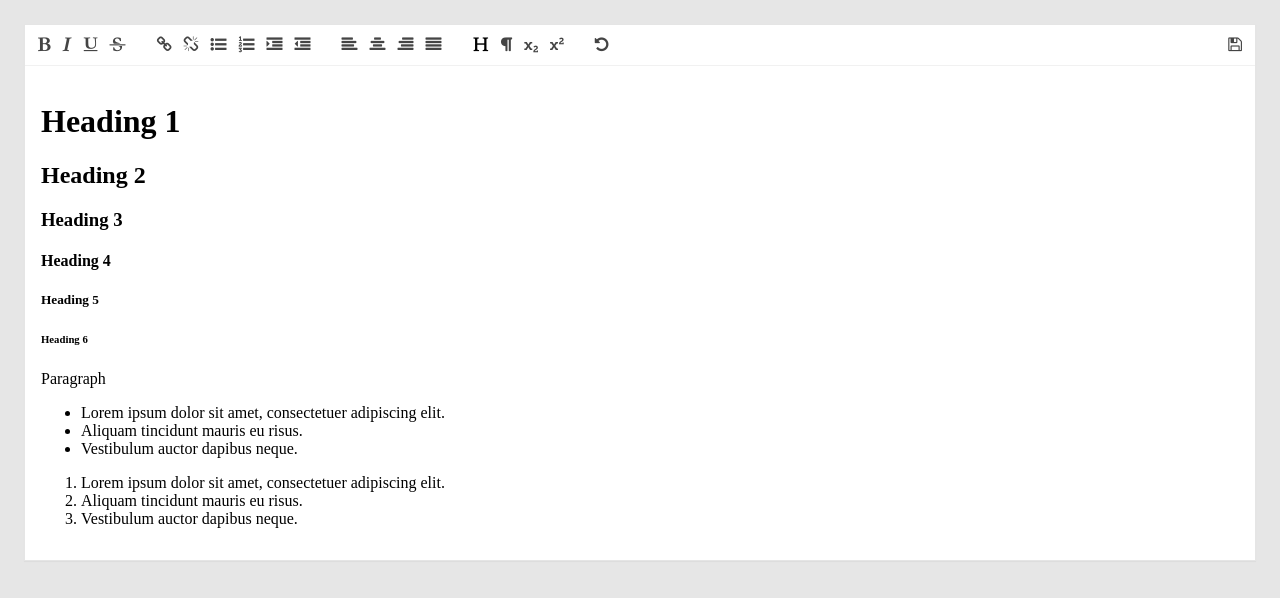
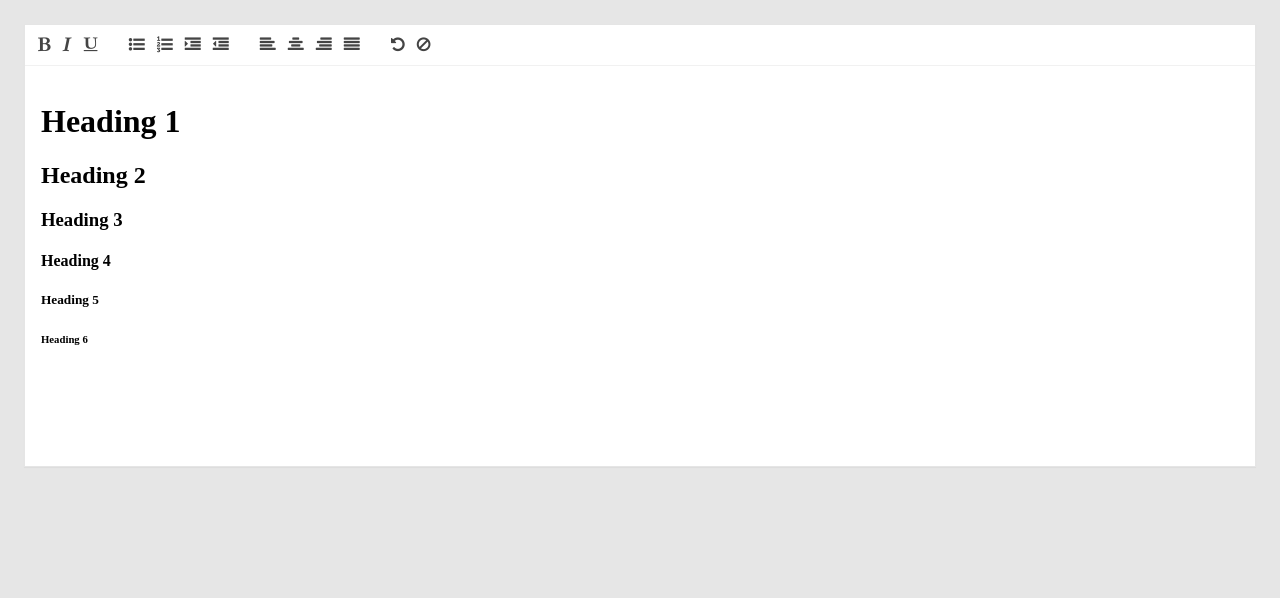
Before and after one commit to chandanbandi/Wysiwyg-editor, a plain HTML site: page index.html in a window 1280 px wide. Both pictures are taken after a click on the link 44 px from the left and 44 px from the top of the page. Drawn offline with nearby package versions, Linux system fonts and the light colour scheme.

Commit message:
added plugin script files and its implementation

```diff
--- /dev/null
+++ b/Script/editor.js
@@ -0,0 +1,56 @@
+(function ($) {
+
+    $.fn.richEditor = function (id, text) {
+
+        var editorSec = $("<div/>").addClass("the-editor").attr("role", "text-editor");
+        var toolbarSec = `<div class='the-editor-toolbar'>
+                            <a href='#' onclick='doTextCommand(event, &#34;bold&#34;)' title='Bold'>
+                                <i class='fa fa-bold'></i>
+                            </a>
+                            <a href='#' onclick='doTextCommand(event,&#34;italic&#34;)' title='Italic'>
+                                <i class='fa fa-italic'></i>
+                            </a>
+                            <a href='#' onclick='doTextCommand(event,&#34;underline&#34;)' title='Underline'>
+                                <i class='fa fa-underline'></i>
+                            </a>
+                            <div class='the-editor-toolbar-separator'>|</div>
+                            <a href='#' onclick='doTextCommand(event,&#34;insertUnorderedList&#34;)' title='Insert Unordered List'>
+                                <i class='fa fa-list-ul'></i>
+                            </a>
+                            <a href='#' onclick='doTextCommand(event,&#34;insertOrderedList&#34;)' title='Insert Ordered List'>
+                                <i class='fa fa-list-ol'></i>
+                            </a>
+                            <a href='#' onclick='doTextCommand(event,&#34;indent&#34;)' title='Indent'>
+                                <i class='fa fa-indent'></i>
+                            </a>
+                            <a href='#' onclick='doTextCommand(event,&#34;outdent&#34;)' title='Outdent'>
+                                <i class='fa fa-outdent'></i>
+                            </a>
+                            <div class='the-editor-toolbar-separator'>|</div>
+                            <a href='#' onclick='doTextCommand(event,&#34;justifyLeft&#34;)' title='Align Left'>
+                                <i class='fa fa-align-left'></i>
+                            </a>
+                            <a href='#' onclick='doTextCommand(event,&#34;justifyCenter&#34;)' title='Align center'>
+                                <i class='fa fa-align-center'></i>
+                            </a>
+                            <a href='#' onclick='doTextCommand(event,&#34;justifyRight&#34;)' title='Align right'>
+                                <i class='fa fa-align-right'></i>
+                            </a>
+                            <a href='#' onclick='doTextCommand(event,&#34;justifyFull&#34;)' title='Align justify'>
+                                <i class='fa fa-align-justify'></i>
+                            </a>
+                            <div class='the-editor-toolbar-separator'>|</div>
+                            <a href='#' onclick='doTextCommand(event,&#34;undo&#34;)' title='Undo'>
+                                <i class='fa fa-undo'></i>
+                            </a>
+                            <a id='removeFormatBtn' href='#' onclick='doTextCommand(event,&#34;removeFormat&#34;)' title='Remove Format'>
+                                <i class='fa fa-ban'></i>
+                            </a>
+                        </div>`;
+        var textSec = "<div class='the-editor-content' id='" + id + "' contenteditable>" + text + "</div>";
+
+        editorSec.html(toolbarSec + textSec);
+
+        return this.html(editorSec);
+    };
+}(jQuery));
--- /dev/null
+++ b/Script/script.js
@@ -0,0 +1,37 @@
+//This function is for executing rich text commands on clicking the links of toolbar
+
+function doTextCommand(e, aName, aArg) {
+        e.preventDefault();
+        document.execCommand(aName, false, aArg);
+}
+
+//This function is for handling the unnecessary tag information and format from the rich text editor
+function onPaste() {
+    $.each($(this).find("*"), function (idx, val) {
+        var $item = $(val);
+        if ($item.length > 0) {
+            var saveStyle = {
+                'font-weight': $item.css('font-weight'),
+                'text-align': $item.css('text-align')
+            };
+            $item.removeAttr('border style').removeClass().css(saveStyle);
+        }
+    });
+
+    // remove unnecesary tags (if paste from word)
+    $(this).children('html').remove();
+    $(this).children('body').remove();
+    $(this).children('meta').remove();
+    $(this).children('link').remove();
+}
+
+var defaultdesc =`
+<h1>Heading 1</h1>
+<h2>Heading 2</h2>
+<h3>Heading 3</h3>
+<h4>Heading 4</h4>
+<h5>Heading 5</h5>
+<h6>Heading 6</h6>`;
+
+$('#RichTextSec').richEditor("RichText", defaultdesc);
+document.getElementById("RichText").addEventListener("input", onPaste, false);
--- /dev/null
+++ b/Style/Style.css
@@ -0,0 +1,79 @@
+* {
+  box-sizing: border-box;
+}
+
+body {
+  background-color: #e6e6e6;
+  padding: 1em;
+}
+
+.the-editor {
+  background: white;
+  border: 1px solid #e5e5e5;
+  box-shadow: 0px 1px 1px rgba(0, 0, 0, 0.04);
+}
+
+.the-editor-toolbar {
+  background: white;
+  border-bottom: 1px solid #f1f1f1;
+  padding: 0 9px;
+}
+.the-editor-toolbar a {
+  position: relative;
+  color: #444;
+  padding: 0 4px;
+  text-decoration: none;
+  height: 40px;
+  line-height: 40px;
+}
+
+.the-editor-toolbar-save {
+  float: right;
+}
+
+.the-editor-toolbar-has-dropdown {
+  position: relative;
+  display: inline-block;
+  padding: 0 4px;
+  height: 40px;
+  line-height: 40px;
+}
+.the-editor-toolbar-has-dropdown:hover > .the-editor-toolbar-dropdown {
+  display: block;
+}
+
+.the-editor-toolbar-dropdown {
+  display: none;
+  position: absolute;
+  left: 0;
+  padding: 9px;
+  width: 200px;
+  background: white;
+  border: 1px solid #e5e5e5;
+  box-shadow: 0px 1px 1px rgba(0, 0, 0, 0.04);
+  border-top: none;
+}
+.the-editor-toolbar-dropdown a {
+  display: block;
+}
+.the-editor-toolbar-dropdown h1, .the-editor-toolbar-dropdown h2, .the-editor-toolbar-dropdown h3, .the-editor-toolbar-dropdown h4, .the-editor-toolbar-dropdown h5, .the-editor-toolbar-dropdown h6 {
+  margin: 0;
+  padding: 5px 0;
+}
+
+.the-editor-toolbar-separator {
+  display: inline;
+  margin: 0 6px;
+  color: white;
+}
+
+.the-editor-content {
+  width: 100%;
+  /* margin: 1em; */
+  min-height: 400px;
+  background: white;
+  padding: 1em;
+}
+.the-editor-content:focus {
+  outline: none;
+}
--- a/index.html
+++ b/index.html
@@ -3,172 +3,16 @@
 <head>
     <meta charset="UTF-8">
     <title>Document</title>
-    <style>
-    * {
-  box-sizing: border-box;
-}
-
-body {
-  background-color: #e6e6e6;
-  padding: 1em;
-}
-
-.the-editor {
-  background: white;
-  border: 1px solid #e5e5e5;
-  box-shadow: 0px 1px 1px rgba(0, 0, 0, 0.04);
-}
-
-.the-editor-toolbar {
-  background: white;
-  border-bottom: 1px solid #f1f1f1;
-  padding: 0 9px;
-}
-.the-editor-toolbar a {
-  position: relative;
-  color: #444;
-  padding: 0 4px;
-  text-decoration: none;
-  height: 40px;
-  line-height: 40px;
-}
-
-.the-editor-toolbar-save {
-  float: right;
-}
-
-.the-editor-toolbar-has-dropdown {
-  position: relative;
-  display: inline-block;
-  padding: 0 4px;
-  height: 40px;
-  line-height: 40px;
-}
-.the-editor-toolbar-has-dropdown:hover > .the-editor-toolbar-dropdown {
-  display: block;
-}
-
-.the-editor-toolbar-dropdown {
-  display: none;
-  position: absolute;
-  left: 0;
-  padding: 9px;
-  width: 200px;
-  background: white;
-  border: 1px solid #e5e5e5;
-  box-shadow: 0px 1px 1px rgba(0, 0, 0, 0.04);
-  border-top: none;
-}
-.the-editor-toolbar-dropdown a {
-  display: block;
-}
-.the-editor-toolbar-dropdown h1, .the-editor-toolbar-dropdown h2, .the-editor-toolbar-dropdown h3, .the-editor-toolbar-dropdown h4, .the-editor-toolbar-dropdown h5, .the-editor-toolbar-dropdown h6 {
-  margin: 0;
-  padding: 5px 0;
-}
-
-.the-editor-toolbar-separator {
-  display: inline;
-  margin: 0 6px;
-  color: white;
-}
-
-.the-editor-content {
-  width: 100%;
-  /* margin: 1em; */
-  min-height: 400px;
-  background: white;
-  padding: 1em;
-}
-.the-editor-content:focus {
-  outline: none;
-}
-
-    </style>
+    <link rel="stylesheet" href="/Style/Style.css">
     <link href="https://maxcdn.bootstrapcdn.com/font-awesome/4.7.0/css/font-awesome.min.css" rel="stylesheet" integrity="sha384-wvfXpqpZZVQGK6TAh5PVlGOfQNHSoD2xbE+QkPxCAFlNEevoEH3Sl0sibVcOQVnN" crossorigin="anonymous">
+    <script src="https://ajax.googleapis.com/ajax/libs/jquery/3.4.0/jquery.min.js"></script>
+     <script src="/Script/editor.js"></script>
 </head>
 <body>
-    <div class="the-editor">
-        <div class="the-editor-toolbar">
-            <a href="#" onclick="doRichEditCommand('bold')"><i class="fa fa-bold"></i></a>
-            <a href="#" onclick="doRichEditCommand('italic')"><i class="fa fa-italic"></i></a>
-            <a href="#" onclick="doRichEditCommand('underline')"><i class="fa fa-underline"></i></a>
-            <a href="#" onclick="doRichEditCommand('strikethrough')"><i class="fa fa-strikethrough"></i></a>
-
-            <div class="the-editor-toolbar-separator">|</div>
-
-            <a href="#" onclick="doRichEditCommand('createLink')"><i class="fa fa-link"></i></a>
-            <a href="#" onclick="doRichEditCommand('unlink')"><i class="fa fa-unlink"></i></a>
-            <a href="#" onclick="doRichEditCommand('insertUnorderedList')"><i class="fa fa-list-ul"></i></a>
-            <a href="#" onclick="doRichEditCommand('insertOrderedList')"><i class="fa fa-list-ol"></i></a>
-            <a href="#" onclick="doRichEditCommand('indent')"><i class="fa fa-indent"></i></a>
-            <a href="#" onclick="doRichEditCommand('outdent')"><i class="fa fa-outdent"></i></a>
+    <div id="RichTextSec"></div>
 
 
-            <div class="the-editor-toolbar-separator">|</div>
+ <script src="/Script/script.js"></script>
 
-            <!-- More shit here -->
-            <a href="#" onclick="doRichEditCommand('justifyLeft')"><i class="fa fa-align-left"></i></a>
-            <a href="#" onclick="doRichEditCommand('justifyCenter')"><i class="fa fa-align-center"></i></a>
-            <a href="#" onclick="doRichEditCommand('justifyRight')"><i class="fa fa-align-right"></i></a>
-            <a href="#" onclick="doRichEditCommand('justifyFull')"><i class="fa fa-align-justify"></i></a>
-
-            <div class="the-editor-toolbar-separator">|</div>
-
-            <div href="#" class="the-editor-toolbar-has-dropdown">
-                <i class="fa fa-header"></i>
-                <div class="the-editor-toolbar-dropdown">
-                    <a href="#" onclick="doRichEditCommand('formatBlock', 'h1')"><h1>Heading 1</h1></a>
-                    <a href="#" onclick="doRichEditCommand('formatBlock', 'h2')"><h2>Heading 2</h2></a>
-                    <a href="#" onclick="doRichEditCommand('formatBlock', 'h3')"><h3>Heading 3</h3></a>
-                    <a href="#" onclick="doRichEditCommand('formatBlock', 'h4')"><h4>Heading 4</h4></a>
-                    <a href="#" onclick="doRichEditCommand('formatBlock', 'h5')"><h5>Heading 5</h5></a>
-                    <a href="#" onclick="doRichEditCommand('formatBlock', 'h6')"><h6>Heading 6</h6></a>
-                </div>
-            </div>
-            <a href="#" onclick="doRichEditCommand('formatBlock', 'p')"><i class="fa fa-paragraph"></i></a>
-            <a href="#" onclick="doRichEditCommand('subscript')"><i class="fa fa-subscript"></i></a>
-            <a href="#" onclick="doRichEditCommand('superscript')"><i class="fa fa-superscript"></i></a>
-
-            <div class="the-editor-toolbar-separator">|</div>
-
-            <a href="#" onclick="doRichEditCommand('undo')"><i class="fa fa-undo"></i></a>
-
-            <a href="#" class="the-editor-toolbar-save">
-            <i class="fa fa-save"></i>
-            </a>
-        </div>
-        <div class="the-editor-content" contenteditable>
-            <h1>Heading 1</h1>
-            <h2>Heading 2</h2>
-            <h3>Heading 3</h3>
-            <h4>Heading 4</h4>
-            <h5>Heading 5</h5>
-            <h6>Heading 6</h6>
-
-            <p>Paragraph</p>
-
-            <ul>
-              <li>Lorem ipsum dolor sit amet, consectetuer adipiscing elit.</li>
-              <li>Aliquam tincidunt mauris eu risus.</li>
-              <li>Vestibulum auctor dapibus neque.</li>
-            </ul>
-
-            <ol>
-              <li>Lorem ipsum dolor sit amet, consectetuer adipiscing elit.</li>
-              <li>Aliquam tincidunt mauris eu risus.</li>
-              <li>Vestibulum auctor dapibus neque.</li>
-            </ol>
-        </div>
-</div>
-<script>
-    // Focus the input on load
-//$('.the-editor-content').focus();
-
-function doRichEditCommand(aName, aArg){
-  document.execCommand(aName,false, aArg);
-}
-
-</script>
 </body>
 </html>
```
